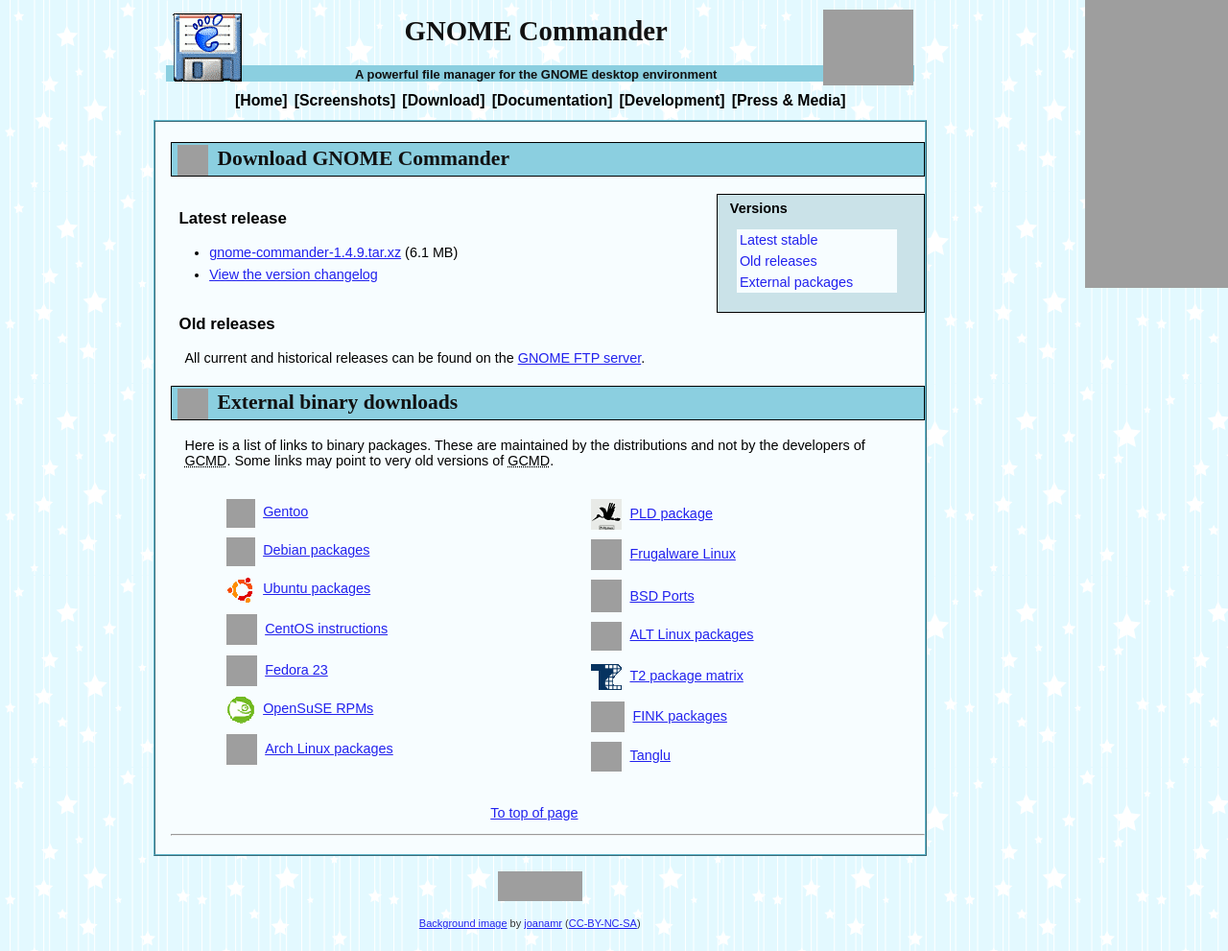
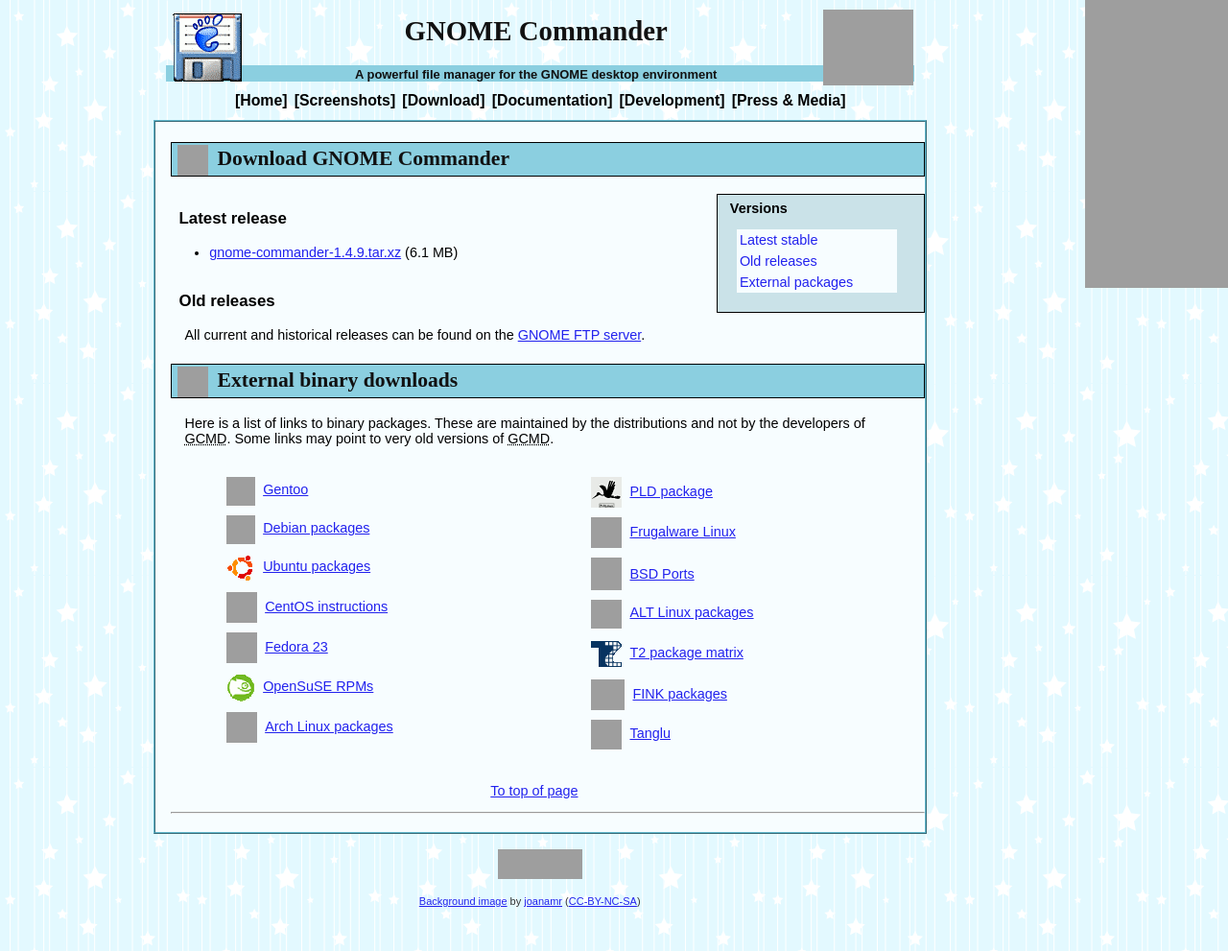
Before and after one commit to gcmd/gcmd.github.io, a Jekyll site: the page download.html, which Jekyll copies as it is, in a window 1280 px wide, cut to the strip 0-991 px from the top of the page. Shown: the whole strip at 96% size. Built offline with Jekyll 4.4.1, drawn with Linux system fonts in a browser that asks for light colours; grey boxes are pictures that could not be loaded.

Commit message:
Removes link to changelog file on download page

```diff
--- a/download.html
+++ b/download.html
@@ -46,7 +46,6 @@
 <li>
 <a href="https://download.gnome.org/sources/gnome-commander/1.4/gnome-commander-1.4.9.tar.xz">gnome-commander-1.4.9.tar.xz</a>
 (6.1 MB)</li>
-<li><a href="https://download.gnome.org/sources/gnome-commander/1.4/gnome-commander-1.4.9.changes">View the version changelog</a></li>
 </ul>
 </div>
 
```
